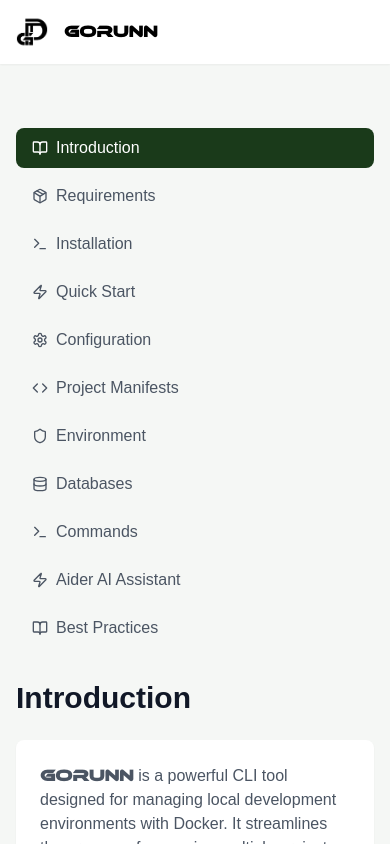
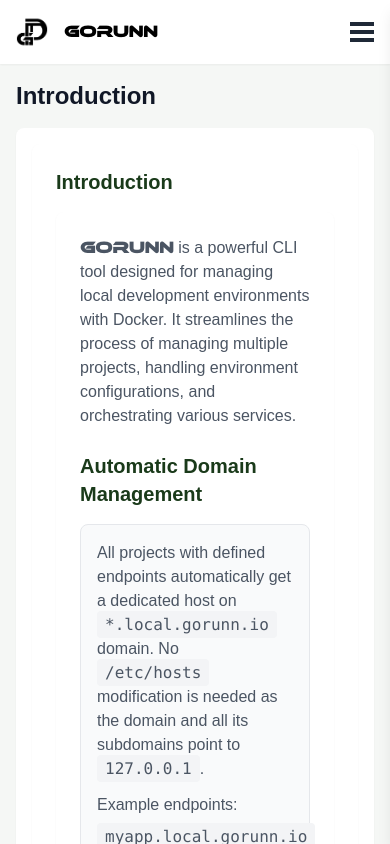
Before and after one commit to parapidcom/gorunn.github.io, a Next.js app: page /docs in a window 390 px wide. Shown: the top 844 px of the page. Built offline with nearby package versions, Linux system fonts and the light colour scheme.

Commit message:
Make docs responsive

```diff
--- a/src/app/docs/page.tsx
+++ b/src/app/docs/page.tsx
@@ -1,6 +1,6 @@
 'use client';
 
-import React, { useState, useEffect } from 'react';
+import React, { useState, useEffect, useRef } from 'react';
 import Link from 'next/link';
 import Image from 'next/image';
 import { ChevronRight, Terminal, Database, GitBranch, Settings, Package, BookOpen, Zap, Shield, Code, Info, Lock } from 'lucide-react';
@@ -10,6 +10,9 @@
 const DocPage = () => {
   const searchParams = useSearchParams();
   const [activeSection, setActiveSection] = useState('introduction');
+  const [isSidebarOpen, setIsSidebarOpen] = useState(false);
+  const sidebarRef = useRef<HTMLDivElement>(null);
+  const buttonRef = useRef<HTMLButtonElement>(null);
 
   useEffect(() => {
     const section = searchParams.get('section');
@@ -22,6 +25,29 @@
       }
     }
   }, [searchParams]);
+
+  useEffect(() => {
+    const handleClickOutside = (event: MouseEvent) => {
+      if (
+        sidebarRef.current &&
+        !sidebarRef.current.contains(event.target as Node) &&
+        buttonRef.current &&
+        !buttonRef.current.contains(event.target as Node)
+      ) {
+        setIsSidebarOpen(false);
+      }
+    };
+
+    document.addEventListener('mousedown', handleClickOutside);
+    return () => {
+      document.removeEventListener('mousedown', handleClickOutside);
+    };
+  }, []);
+
+  const toggleSidebar = (e: React.MouseEvent) => {
+    e.stopPropagation();
+    setIsSidebarOpen(!isSidebarOpen);
+  };
 
   const sidebarSections = [
     { id: 'introduction', title: 'Introduction', icon: BookOpen },
@@ -39,8 +65,8 @@
 
   return (
     <div className="min-h-screen bg-[#f5f7f5]">
-      {/* Header */}
-      <header className="bg-white shadow-sm bg-[#f4feeb]">
+      {/* Make header fixed and adjust z-index */}
+      <header className="fixed top-0 left-0 right-0 bg-white shadow-sm bg-[#f4feeb] z-50">
         <nav className="max-w-7xl mx-auto px-4 sm:px-6 lg:px-8 h-16 flex items-center justify-between">
           <div className="flex items-center space-x-4">
             <Link href="/">
@@ -57,15 +83,64 @@
               <span className="ethnocentric-bold">Gorunn</span>
             </Link>
           </div>
+
+          <button
+            ref={buttonRef}
+            className="block lg:hidden"
+            onClick={toggleSidebar}
+            aria-label="Toggle menu"
+          >
+            <div className="flex flex-col items-center">
+              <span className="block w-6 h-1 bg-gray-800 mb-1"></span>
+              <span className="block w-6 h-1 bg-gray-800 mb-1"></span>
+              <span className="block w-6 h-1 bg-gray-800"></span>
+            </div>
+          </button>
         </nav>
       </header>
 
+      {/* Add padding-top to account for fixed header */}
+      <div className="pt-16">
         {/* Documentation Content */}
-      <div className="max-w-7xl mx-auto px-4 sm:px-6 lg:px-8 py-16">
+        <div className="max-w-7xl mx-auto px-4 sm:px-6 lg:px-8 py-4 lg:py-16">
           <div className="flex flex-col lg:flex-row gap-8">
-          {/* Sidebar */}
-          <div className="lg:w-64 flex-shrink-0">
-            <nav className="sticky top-8">
+            {/* Mobile Sidebar */}
+            <div
+              ref={sidebarRef}
+              className={`
+                fixed lg:hidden right-0 top-0 h-full w-64 bg-white shadow-lg transform transition-transform duration-300 ease-in-out z-50
+                ${isSidebarOpen ? 'translate-x-0' : 'translate-x-full'}
+              `}
+            >
+              <div className="flex flex-col p-6 pt-20">
+                <nav>
+                  <ul className="space-y-2">
+                    {sidebarSections.map((section) => (
+                      <li key={section.id}>
+                        <button
+                          onClick={() => {
+                            setActiveSection(section.id);
+                            setIsSidebarOpen(false);
+                          }}
+                          className={`w-full text-left px-4 py-2 rounded-lg transition-colors flex items-center gap-2 ${
+                            activeSection === section.id
+                              ? 'bg-[#1a3a1a] text-white'
+                              : 'text-gray-600 hover:bg-gray-100'
+                          }`}
+                        >
+                          <section.icon className="w-4 h-4" />
+                          {section.title}
+                        </button>
+                      </li>
+                    ))}
+                  </ul>
+                </nav>
+              </div>
+            </div>
+
+            {/* Desktop Sidebar */}
+            <div className="hidden lg:block lg:w-64 flex-shrink-0">
+              <nav className="sticky top-24">
                 <ul className="space-y-2">
                   {sidebarSections.map((section) => (
                     <li key={section.id}>
@@ -86,11 +161,25 @@
               </nav>
             </div>
 
-          {/* Main Content */}
-          <div className="flex-1 min-w-0">
+            {/* Main Content - adjust padding and width */}
+            <div className="flex-1 min-w-0 max-w-full lg:max-w-[calc(100%-16rem)]">
+              {/* Adjust section spacing */}
+              {sidebarSections.map((section) => (
+                <section
+                  key={section.id}
+                  id={section.id}
+                  className={`
+                    ${activeSection === section.id ? 'block' : 'hidden'}
+                    space-y-4
+                  `}
+                >
+                  <h2 className="text-2xl lg:text-3xl font-bold text-gray-900 mb-4">{section.title}</h2>
+                  {/* Adjust content containers */}
+                  <div className="bg-white rounded-lg shadow-sm p-4 lg:p-6">
                     {/* Introduction Section */}
-            <section id="introduction" className={activeSection === 'introduction' ? 'block' : 'hidden'}>
-              <h2 className="text-3xl font-bold text-gray-900 mb-6">Introduction</h2>
+                    {section.id === 'introduction' && (
+                      <div className="bg-white rounded-lg shadow-sm p-6">
+                        <h3 className="text-xl font-semibold text-[#1a3a1a] mb-4">Introduction</h3>
                         <div className="bg-white rounded-lg shadow-sm p-6">
                           <p className="text-gray-600 mb-4">
                             <span className="ethnocentric font-bold">Gorunn</span> is a powerful CLI tool designed for managing local development environments with Docker. It streamlines the process of managing multiple projects, handling environment configurations, and orchestrating various services.
@@ -148,11 +237,13 @@
                             </ul>
                           </div>
                         </div>
-            </section>
+                      </div>
+                    )}
 
                     {/* Requirements Section */}
-            <section id="requirements" className={activeSection === 'requirements' ? 'block' : 'hidden'}>
-              <h2 className="text-3xl font-bold text-gray-900 mb-6">Requirements</h2>
+                    {section.id === 'requirements' && (
+                      <div className="bg-white rounded-lg shadow-sm p-6">
+                        <h3 className="text-xl font-semibold text-[#1a3a1a] mb-4">Requirements</h3>
                         <div className="bg-white rounded-lg shadow-sm p-6">
                           <h3 className="text-xl font-semibold text-[#1a3a1a] mb-4">Minimum Requirements</h3>
                           <ul className="space-y-4">
@@ -225,11 +316,13 @@
                             </div>
                           </div>
                         </div>
-            </section>
+                      </div>
+                    )}
 
                     {/* Installation Section */}
-            <section id="installation" className={activeSection === 'installation' ? 'block' : 'hidden'}>
-              <h2 className="text-3xl font-bold text-gray-900 mb-6">Installation</h2>
+                    {section.id === 'installation' && (
+                      <div className="bg-white rounded-lg shadow-sm p-6">
+                        <h3 className="text-xl font-semibold text-[#1a3a1a] mb-4">Installation</h3>
                         <div className="space-y-6">
                           <div className="bg-white rounded-lg shadow-sm p-6">
                             <h3 className="text-xl font-semibold text-[#1a3a1a] mb-4">Install via pip</h3>
@@ -244,11 +337,13 @@
                             </div>
                           </div>
                         </div>
-            </section>
+                      </div>
+                    )}
 
                     {/* Quick Start Section */}
-            <section id="quickstart" className={activeSection === 'quickstart' ? 'block' : 'hidden'}>
-              <h2 className="text-3xl font-bold text-gray-900 mb-6">Quick Start</h2>
+                    {section.id === 'quickstart' && (
+                      <div className="bg-white rounded-lg shadow-sm p-6">
+                        <h3 className="text-xl font-semibold text-[#1a3a1a] mb-4">Quick Start</h3>
                         <div className="space-y-6">
                           <div className="bg-white rounded-lg shadow-sm p-6">
                             <h3 className="text-xl font-semibold text-[#1a3a1a] mb-4">1. Initialize the Stack</h3>
@@ -296,12 +391,11 @@
                             </div>
                           </div>
                         </div>
-            </section>
+                      </div>
+                    )}
 
                     {/* Configuration Section */}
-            <section id="configuration" className={activeSection === 'configuration' ? 'block' : 'hidden'}>
-              <h2 className="text-3xl font-bold text-gray-900 mb-6">Configuration</h2>
-              <div className="space-y-6">
+                    {section.id === 'configuration' && (
                       <div className="bg-white rounded-lg shadow-sm p-6">
                         <p className="text-gray-600 mb-4">Location: <code className="bg-gray-100 px-2 py-1 rounded">$HOME/.config/gorunn/config.yaml</code></p>
                         <div className="bg-gray-800 rounded-lg p-4">
@@ -326,13 +420,10 @@
                           </pre>
                         </div>
                       </div>
-              </div>
-            </section>
+                    )}
 
                     {/* Project Manifests Section */}
-            <section id="project-manifests" className={activeSection === 'project-manifests' ? 'block' : 'hidden'}>
-              <h2 className="text-3xl font-bold text-gray-900 mb-6">Project Manifests</h2>
-              <div className="space-y-6">
+                    {section.id === 'project-manifests' && (
                       <div className="bg-white rounded-lg shadow-sm p-6">
                         <h3 className="text-xl font-semibold text-[#1a3a1a] mb-4">Overview</h3>
                         <p className="text-gray-600 mb-6">
@@ -396,15 +487,12 @@
                           </div>
                         </div>
                       </div>
-              </div>
-            </section>
+                    )}
 
                     {/* Environment Section */}
-            <section id="environment" className={activeSection === 'environment' ? 'block' : 'hidden'}>
-              <h2 className="text-3xl font-bold text-gray-900 mb-6">Environment Management</h2>
-              <div className="space-y-6">
+                    {section.id === 'environment' && (
                       <div className="bg-white rounded-lg shadow-sm p-6">
-                  <h3 className="text-xl font-semibold text-[#1a3a1a] mb-4">Secure Environment Sharing</h3>
+                        <h3 className="text-xl font-semibold text-[#1a3a1a] mb-4">Environment Management</h3>
                         <p className="text-gray-600 mb-6">
                           Gorunn provides a secure way to share environment files across your team by encrypting them before committing to version control.
                           This allows teams to maintain a single source of truth for environment configurations while keeping sensitive data protected.
@@ -492,12 +580,12 @@
                           </div>
                         </div>
                       </div>
-              </div>
-            </section>
+                    )}
 
                     {/* Commands Section */}
-            <section id="commands" className={activeSection === 'commands' ? 'block' : 'hidden'}>
-              <h2 className="text-3xl font-bold text-gray-900 mb-6">Commands Reference</h2>
+                    {section.id === 'commands' && (
+                      <div className="bg-white rounded-lg shadow-sm p-6">
+                        <h3 className="text-xl font-semibold text-[#1a3a1a] mb-4">Commands Reference</h3>
                         <div className="space-y-6">
                           <div className="bg-white rounded-lg shadow-sm p-6">
                             <h3 className="text-xl font-semibold text-[#1a3a1a] mb-4">Container Management</h3>
@@ -582,11 +670,13 @@
                             </div>
                           </div>
                         </div>
-            </section>
+                      </div>
+                    )}
 
                     {/* Best Practices Section */}
-            <section id="practices" className={activeSection === 'practices' ? 'block' : 'hidden'}>
-              <h2 className="text-3xl font-bold text-gray-900 mb-6">Best Practices</h2>
+                    {section.id === 'practices' && (
+                      <div className="bg-white rounded-lg shadow-sm p-6">
+                        <h3 className="text-xl font-semibold text-[#1a3a1a] mb-4">Best Practices</h3>
                         <div className="space-y-6">
                           <div className="bg-white rounded-lg shadow-sm p-6">
                             <h3 className="text-xl font-semibold text-[#1a3a1a] mb-4">Project Management</h3>
@@ -633,12 +723,11 @@
                             </ul>
                           </div>
                         </div>
-            </section>
+                      </div>
+                    )}
 
                     {/* Databases Section */}
-            <section id="databases" className={activeSection === 'databases' ? 'block' : 'hidden'}>
-              <h2 className="text-3xl font-bold text-gray-900 mb-6">Databases</h2>
-              <div className="space-y-6">
+                    {section.id === 'databases' && (
                       <div className="bg-white rounded-lg shadow-sm p-6">
                         <h3 className="text-xl font-semibold text-[#1a3a1a] mb-4">Supported Databases</h3>
                         <p className="text-gray-600 mb-6">
@@ -723,14 +812,17 @@
                           </div>
                         </div>
                       </div>
+                    )}
                   </div>
                 </section>
+              ))}
+            </div>
           </div>
         </div>
       </div>
 
       {/* Footer */}
-      <footer className="bg-white mt-24">
+      <footer className="bg-white mt-8 lg:mt-24">
         <div className="max-w-7xl mx-auto py-12 px-4 sm:px-6 lg:px-8">
           <div className="mt-8 border-t border-gray-200 pt-8">
             <p className="text-base text-gray-400 text-center">
```
Lines whose indentation alone changed are shown as unchanged.
